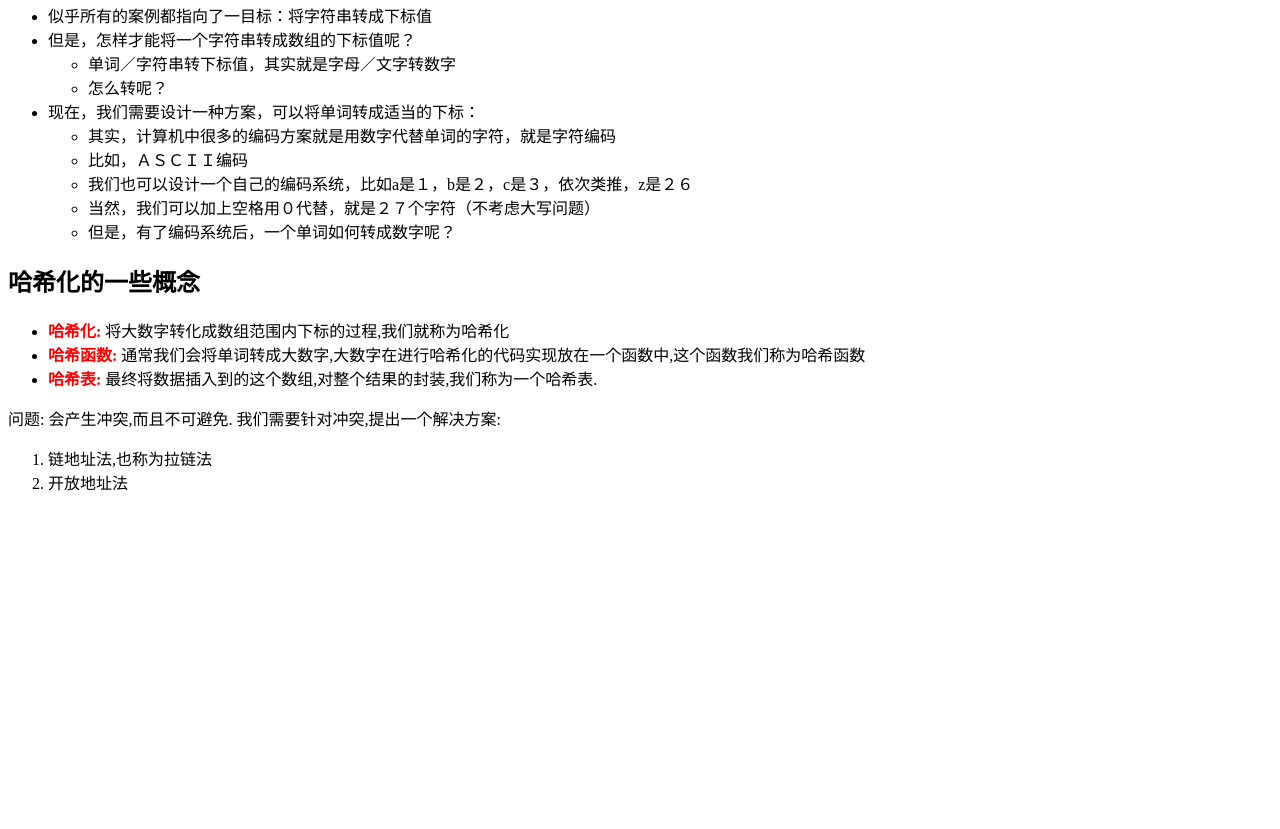
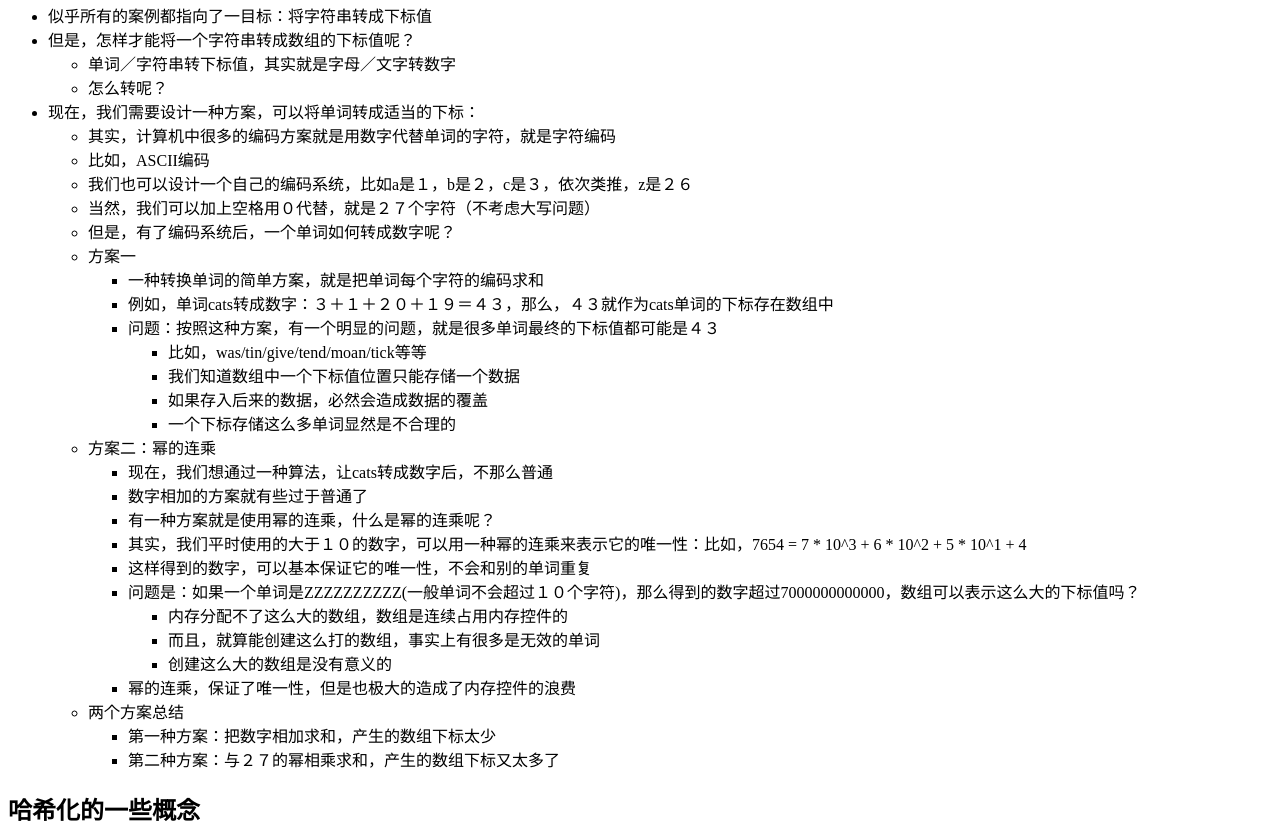
Before and after one commit to 92fueler/Data-Structures-and-Algorithms-in-JavaScript, a plain HTML site: page 07_hash/hash.html in a window 1280 px wide. Shown: the part 1943-2772 px from the top of the page. Before the commit the page ends 2453 px from the top, so only its background shows below. Drawn offline with Linux system fonts and the light colour scheme.

Commit message:
hash table

```diff
--- a/07_hash/hash.html
+++ b/07_hash/hash.html
@@ -119,10 +119,42 @@
                 <li>现在，我们需要设计一种方案，可以将单词转成适当的下标：</li>
                 <ul>
                     <li>其实，计算机中很多的编码方案就是用数字代替单词的字符，就是字符编码</li>
-                    <li>比如，ＡＳＣＩＩ编码</li>
+                    <li>比如，ASCII编码</li>
                     <li>我们也可以设计一个自己的编码系统，比如a是１，b是２，c是３，依次类推，z是２６</li>
                     <li>当然，我们可以加上空格用０代替，就是２７个字符（不考虑大写问题）</li>
                     <li>但是，有了编码系统后，一个单词如何转成数字呢？</li>
+                    <li>方案一</li>
+                        <ul>
+                            <li>一种转换单词的简单方案，就是把单词每个字符的编码求和</li>
+                            <li>例如，单词cats转成数字：３＋１＋２０＋１９＝４３，那么，４３就作为cats单词的下标存在数组中</li>
+                            <li>问题：按照这种方案，有一个明显的问题，就是很多单词最终的下标值都可能是４３</li>
+                            <ul>
+                                <li>比如，was/tin/give/tend/moan/tick等等</li>
+                                <li>我们知道数组中一个下标值位置只能存储一个数据</li>
+                                <li>如果存入后来的数据，必然会造成数据的覆盖</li>
+                                <li>一个下标存储这么多单词显然是不合理的</li>
+                            </ul>
+                        </ul>
+                    <li>方案二：幂的连乘</li>
+                        <ul>
+                            <li>现在，我们想通过一种算法，让cats转成数字后，不那么普通</li>
+                            <li>数字相加的方案就有些过于普通了</li>
+                            <li>有一种方案就是使用幂的连乘，什么是幂的连乘呢？</li>
+                            <li>其实，我们平时使用的大于１０的数字，可以用一种幂的连乘来表示它的唯一性：比如，7654 = 7 * 10^3 + 6 * 10^2 + 5 * 10^1 + 4</li>
+                            <li>这样得到的数字，可以基本保证它的唯一性，不会和别的单词重复</li>
+                            <li>问题是：如果一个单词是ZZZZZZZZZZ(一般单词不会超过１０个字符)，那么得到的数字超过7000000000000，数组可以表示这么大的下标值吗？</li>
+                                <ul>
+                                    <li>内存分配不了这么大的数组，数组是连续占用内存控件的</li>
+                                    <li>而且，就算能创建这么打的数组，事实上有很多是无效的单词</li>
+                                    <li>创建这么大的数组是没有意义的</li>
+                                </ul>
+                            <li>幂的连乘，保证了唯一性，但是也极大的造成了内存控件的浪费</li>
+                        </ul>
+                    <li>两个方案总结</li>
+                        <ul>
+                            <li>第一种方案：把数字相加求和，产生的数组下标太少</li>
+                            <li>第二种方案：与２７的幂相乘求和，产生的数组下标又太多了</li>
+                        </ul>
                 </ul>
             </ul>
         </div>
```
Also changed, not shown: 07_hash/01_hashFunction.html (added, +35 -0 lines), 07_hash/02_hashTable.html (added, +42 -0 lines).
